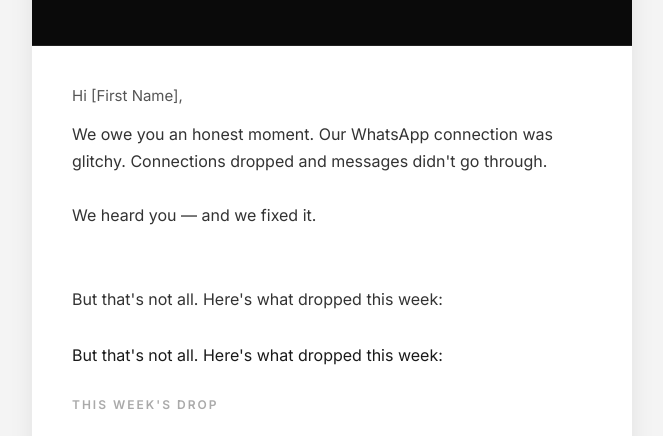
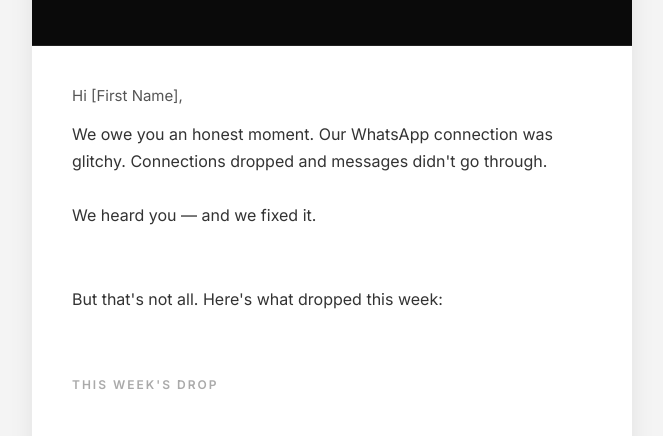
Before and after one commit to shakedho-6/globster-email-drop, a plain HTML site: page index.html in a window 1280 px wide. Shown: the part 285-721 px from the top of the page, without its empty margins (308-971 px from the left). Drawn offline with Linux system fonts and the light colour scheme.

Commit message:
fix: remove duplicate text

```diff
--- a/index.html
+++ b/index.html
@@ -254,8 +254,6 @@
     <p class="intro" style="padding-top:24px;">
       But that's not all. Here's what dropped this week:
     </p>
-      But that's not all. Here's what dropped this week:
-    </p>
   </div>
 
   <!-- FEATURES LABEL -->
```
